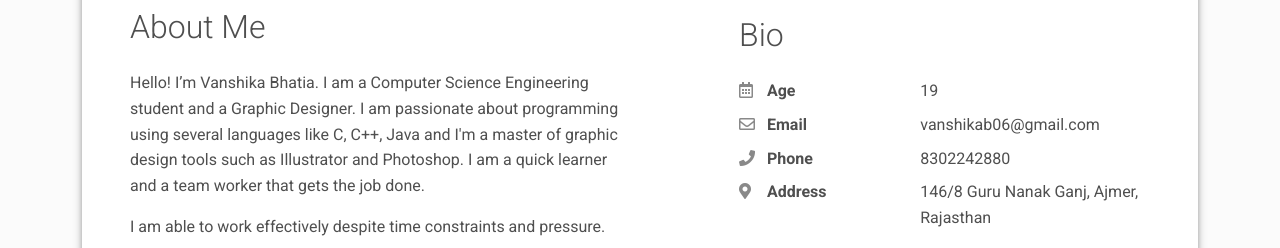
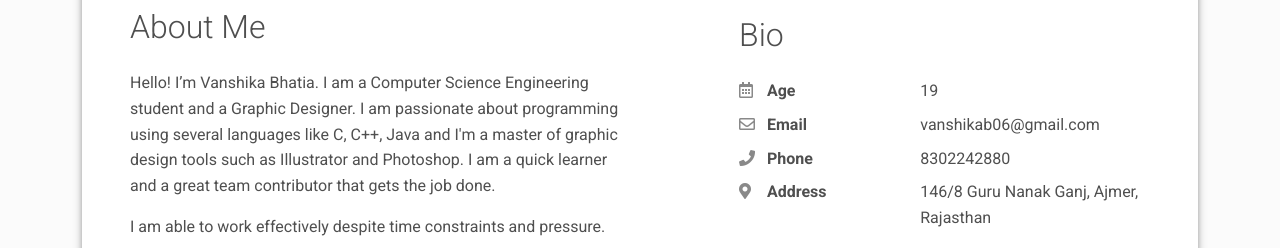
Before and after one commit to vanshikab06/vanshika-resume, a plain HTML site: page index.html in a window 1280 px wide. Shown: the part 700-948 px from the top of the page. Drawn offline with Linux system fonts and the light colour scheme.

Commit message:
final add

```diff
--- a/index.html
+++ b/index.html
@@ -100,7 +100,7 @@
       <div class="row">
         <div class="col-md-6">
           <h2 class="h2 fw-light mb-4">About Me</h2>
-          <p>Hello! I’m Vanshika Bhatia. I am a Computer Science Engineering student and a Graphic Designer. I am passionate about programming using several languages like C, C++, Java and I'm a master of graphic design tools such as Illustrator and Photoshop. I am a quick learner and a team worker that gets the job done.</p>
+          <p>Hello! I’m Vanshika Bhatia. I am a Computer Science Engineering student and a Graphic Designer. I am passionate about programming using several languages like C, C++, Java and I'm a master of graphic design tools such as Illustrator and Photoshop. I am a quick learner and a great team contributor that gets the job done.</p>
           <p>I am able to work effectively despite time constraints and pressure.</p>
         </div>
         <div class="col-md-5 offset-lg-1">
```
Also changed, not shown: 1 other file.
